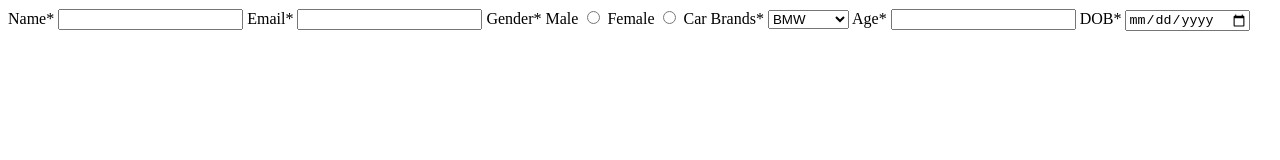
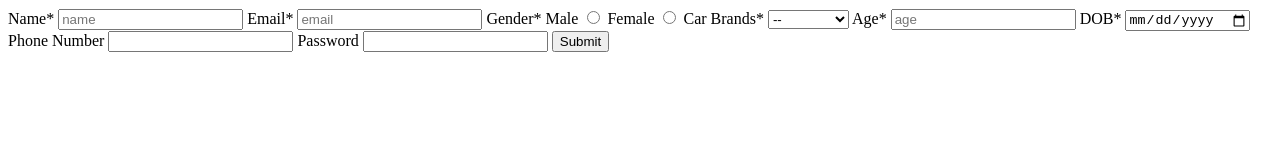
Before and after one commit to acciojob/signup-form-car-shiva-saini, a website: page main.html in a window 1280 px wide. Drawn offline with Linux system fonts and the light colour scheme.

Commit message:
created a submission

```diff
--- a/main.html
+++ b/main.html
@@ -10,26 +10,32 @@
 	<!-- the entire body must be written by student -->
      <duv>
 		 <label for="name">Name*</label>
-		 <input type="text" id="name" required>
+		 <input type="text" id="name" placeholder="name" required>
 		  <label for="email" > Email*</label>
-		 <input type="email" id="email" required>
-		  <label for="gender">Gender* </label>
+		 <input type="email" id="email" placeholder="email" required>
+		 <label for="gender">Gender* </label>
 		 <label for="gender_m">Male</label>
-		 <input type="radio" id="gender_m" required>
+		 <input type="radio" id="gender_m" name="gender" required>
 
 		 <lable for="gender_f">Female</lable>
-		 <input type="radio" id="gender_f" required>
+		 <input type="radio" id="gender_f" name="gender" required>
 
 		 <label for="car">Car Brands* </label>
-		 <select required>
+		 <select required id="cars" name="cars">
+			 <option value="" disabled selected> --
 			 <option value="bmw">BMW</option>
 			 <option value="audi">Audi</option>
 			 <option value="mercedez">Mercedez</option>
 		 </select>
 		 <label for="age">Age*</label>
-		 <input type="number" required>
+		 <input type="number" placeholder="age" id = "age" required>
 		 <label for="dob" id="dob" required>DOB*</label>
-		 <input type="date">
+		 <input type="date" id="dob">
+		 <lable for="phone">Phone Number</lable>
+		 <input type="text" id="tel">
+		 <lable for="password">Password</lable>
+		 <input type="password" id="password">
+		 <button type="submit"> Submit
 
 	 </duv>
     <script type="text/javascript" src="./script.js">
```
